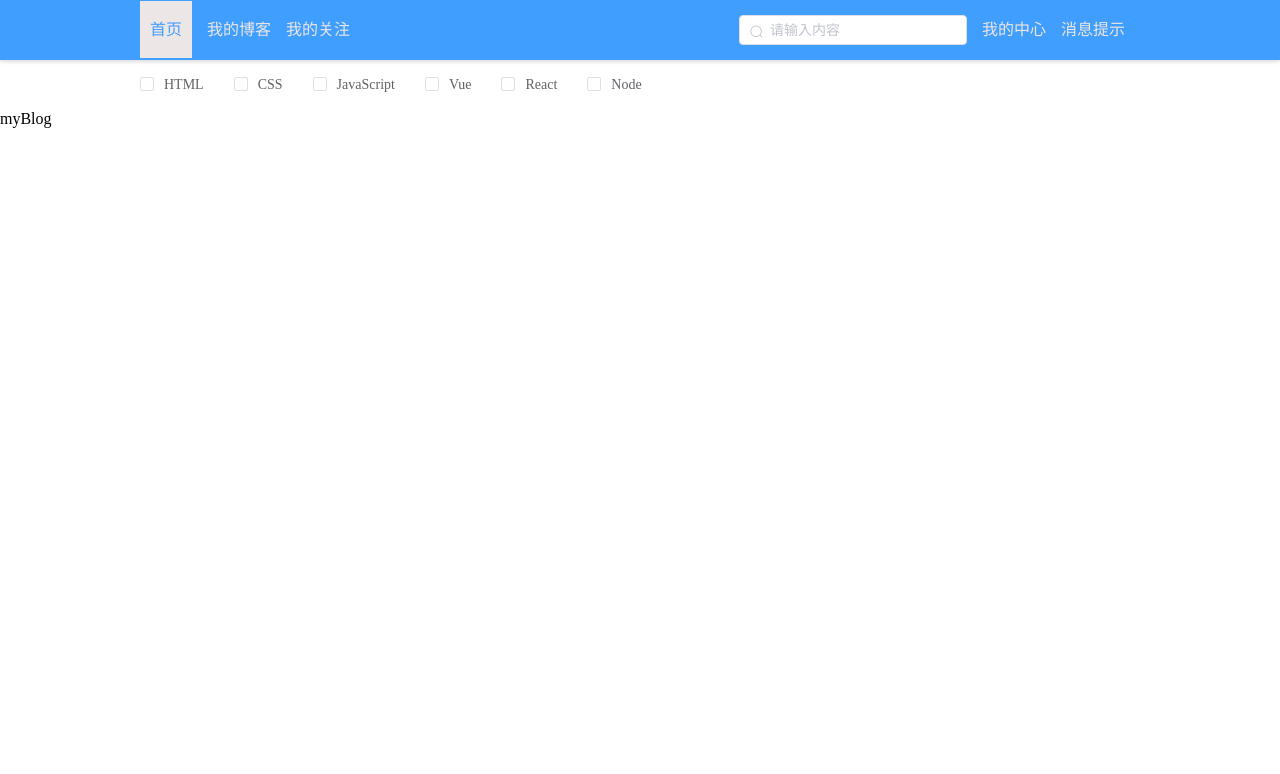
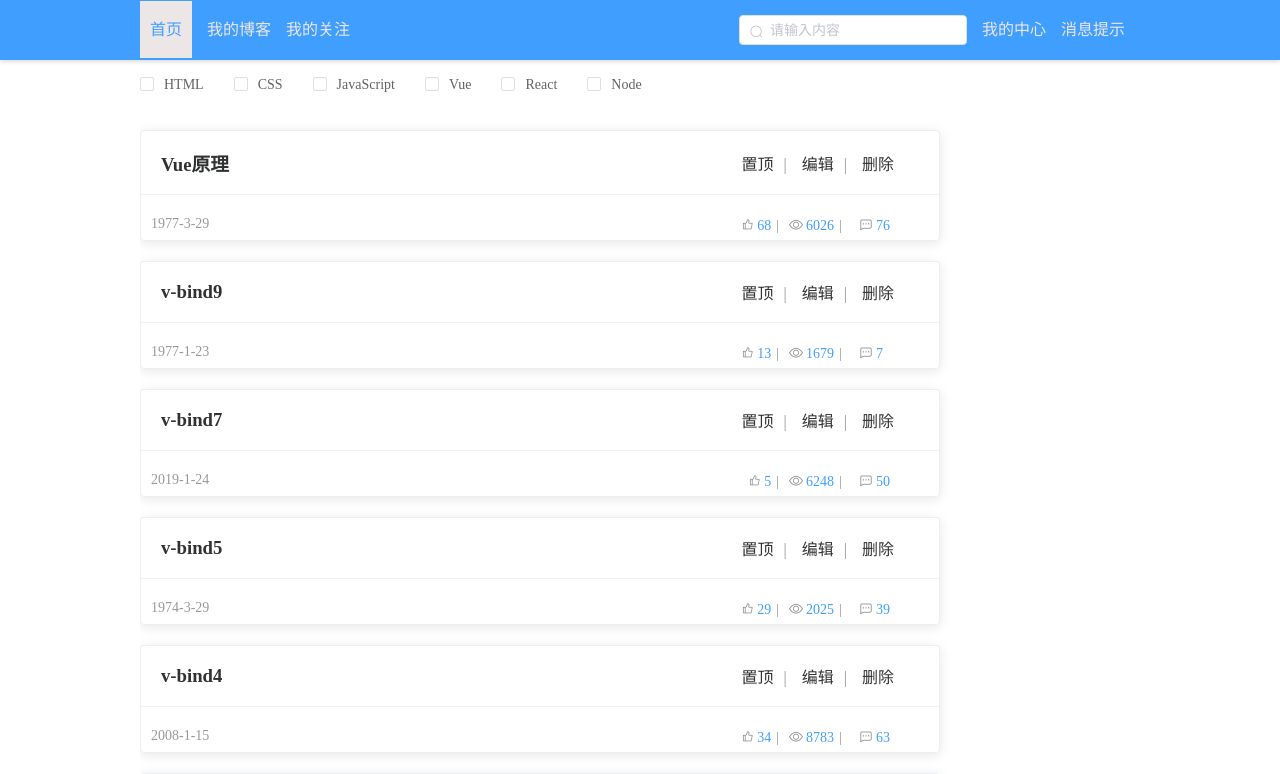
Before and after one commit to GuoJint/myBlog, a Vue app: page /#/myBlog in a window 1280 px wide. Shown: the top 774 px of the page. Built offline with nearby package versions, Linux system fonts and the light colour scheme; what vue-cookies would draw is missing.

Commit message:
我的博客页面完善

```diff
--- a/src/App.vue
+++ b/src/App.vue
@@ -19,4 +19,8 @@ export default {
   margin: 0;
   padding: 0;
 }
+body {
+  overflow-y: scroll;
+}
+
 </style>
--- a/src/components/NavHeader.vue
+++ b/src/components/NavHeader.vue
@@ -106,9 +106,11 @@ export default {
     position: fixed;
     z-index: 10;
     .container{
+        position:absolute;
+        left: 50%;
+        transform: translateX(-50%);
         width: 1000px;
         height: 60px;
-        margin: 0 auto;
         background-color: #409EFF;
         span{
             margin-right:15px;
--- a/src/components/NavMark.vue
+++ b/src/components/NavMark.vue
@@ -1,6 +1,5 @@
 <template>
     <div class="NavMark">
-
         <el-checkbox-group class="container" v-model="checkList">
             <el-checkbox label="HTML"></el-checkbox>
             <el-checkbox label="CSS"></el-checkbox>
--- a/src/pages/articleListShow.vue
+++ b/src/pages/articleListShow.vue
@@ -5,7 +5,7 @@
                 <el-card class="box-card" v-for="(item,index) in articleList" :key="index">
                     <div slot="header" class="clearfix">
                         <span>{{item.username}}</span>
-                        <span>{{item.title}}</span>
+                        <h3>{{item.title}}</h3>
                         <el-button style="float: right; padding: 3px 0" type="text">>></el-button>
                     </div>
                     <div class="article" >
@@ -87,7 +87,7 @@ export default {
                     -webkit-line-clamp:3;
                 }
                 .bottom{
-                    font-size: 15px;
+                    font-size: 14px;
                     margin-top: 13px;
                     line-height: 12px;
                     .time {
@@ -112,6 +112,9 @@ export default {
                                 cursor: pointer;
                             }
                         }
+                        .good{
+                            font-size: 14px;
+                        }
                         .comment::after{
                             content:'';
                         }
--- a/src/pages/home.vue
+++ b/src/pages/home.vue
@@ -22,3 +22,8 @@ export default {
     }
 }
 </script>
+<style >
+.home{
+    position: relative;
+}
+</style>
--- a/src/pages/myBlog.vue
+++ b/src/pages/myBlog.vue
@@ -1,16 +1,161 @@
 <template>
     <div class="myBlog">
-        myBlog
+        <div class="container">
+            <div class="content">
+                <el-card class="box-card" v-for="(item,index) in articleList" :key="index">
+                    <div slot="header" class="clearfix">
+                        <h3>{{item.title}}</h3>
+                        <div v-if="flag" class="userAction">
+                            <span>置顶</span>
+                            <span>编辑</span>
+                            <span class="delete">删除</span>
+                        </div>
+                    </div>
+                    <div class="bottom" >
+                        <time class="time">{{item.time}}</time>
+                        <div class="interactive">
+                            <span class="good icon iconfont icondianzan3">{{item.good}}</span>
+                            <span class="watched el-icon-view">{{item.watched}}</span>
+                            <span class="comment el-icon-chat-dot-square">{{item.comment}}</span>
+                        </div>
+                    </div>
+                </el-card>
+            </div>
+            <el-pagination
+                class="pagination"
+                background
+                layout="prev, pager, next"
+                :page-size="pageSize"
+                :total="totalSize">
+            </el-pagination>
+        </div>
     </div>
 </template>
 
 <script>
+import { articleListRequest } from '../api/articleShow'
 export default {
     name: 'myBlog',
     data() {
         return {
-
+            articleList:[],
+            totalSize:0,
+            pageSize:0,
+            flag:true,
+        }
+    },
+    created(){
+        this.getArticleList()
+    },
+    computed: {
+    },
+    methods:{
+        getArticleList(){
+            //初始化加载时接受总共条目数以及一页的条目数
+            //在参数中传入page数，后端返回对应page数的内容
+            articleListRequest().then( res => {
+                this.articleList = res.data.articleList
+                this.totalSize = res.total
+                this.pageSize = res.pageSize
+                console.log(this.articleList)
+            })
         }
     }
 }
 </script>
+<style lang="scss">
+.myBlog{
+    width: 100%;
+    .container{
+        overflow-y: hidden;
+        width: 1000px;
+        // height: 200px;s
+        margin: 0 auto;
+        .content{
+            width: 80%;
+            .el-card__body{
+                padding: 10px;
+            }
+            .box-card{
+                margin-top:20px;
+                .clearfix{
+                    display: flex;
+                    justify-content: space-between;
+                    align-items: center;
+                    .userAction{
+                        span{
+                            width: 60px;
+                            margin-right: 15px;
+
+                            &::before{
+                                margin-right: 3px;
+                                color: #909399;
+                            }
+                            &::after{
+                                content:'|';
+                                margin: 0 0 0 10px;
+                                color: #909399;
+                            }
+                            &:hover{
+                                cursor: pointer;
+                            }
+                        }
+                        span:hover{
+                            color: #409EFF;
+                        }
+                        .delete::after{
+                            content:'';
+                        }
+                    }
+                }
+                .article{
+                    overflow: hidden;
+                    max-height: 65px;
+                    display: -webkit-box;
+                    -webkit-box-orient: vertical;
+                    -webkit-line-clamp:3;
+                }
+                .bottom{
+                    font-size: 14px;
+                    margin-top: 13px;
+                    line-height: 12px;
+                    .time {
+                        color: #999;
+                    }
+                    .interactive{
+                        float: right;
+                        span{
+                            width: 60px;
+                            margin-right: 10px;
+                            color: #409EFF;
+                            &::before{
+                                margin-right: 3px;
+                                color: #909399;
+                            }
+                            &::after{
+                                content:'|';
+                                margin: 0 0 0 5px;
+                                color: #909399;
+                            }
+                            &:hover{
+                                cursor: pointer;
+                            }
+                        }
+                        .good{
+                            font-size: 14px;
+                        }
+                        .comment::after{
+                            content:'';
+                        }
+                    }
+                }
+            }
+
+        }
+        .pagination{
+            width: 40%;
+            margin: 20px auto;
+        }
+    }
+}
+</style>
```
Also changed, not shown: src/api/myBlog.js (added, +12 -0 lines).
